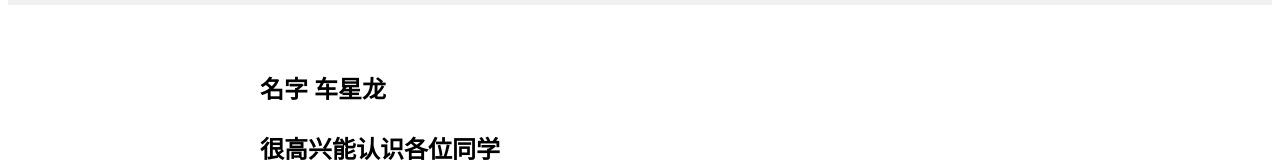
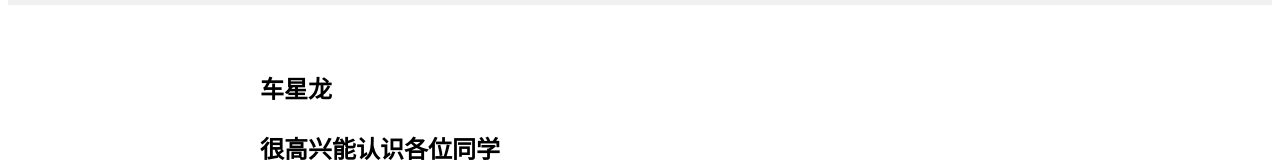
Before and after one commit to jiang12348/jiang01, a plain HTML site: page zwjs.html in a window 1280 px wide. Shown: the part 172-334 px from the top of the page. Drawn offline with Linux system fonts and the light colour scheme.

Commit message:
Update zwjs.html

```diff
--- a/zwjs.html
+++ b/zwjs.html
@@ -23,7 +23,7 @@
     padding: 15px;
     line-height: 1.7;
     ">
-                <h2>名字 车星龙</h2>
+         <h2>车星龙</h2>
           <h2>很高兴能认识各位同学</h2>
           <h2>爱好也就是打打游戏，感兴趣的会去多了解</h2>
           <h2>开学第一天互相认识一下</h2>
```
